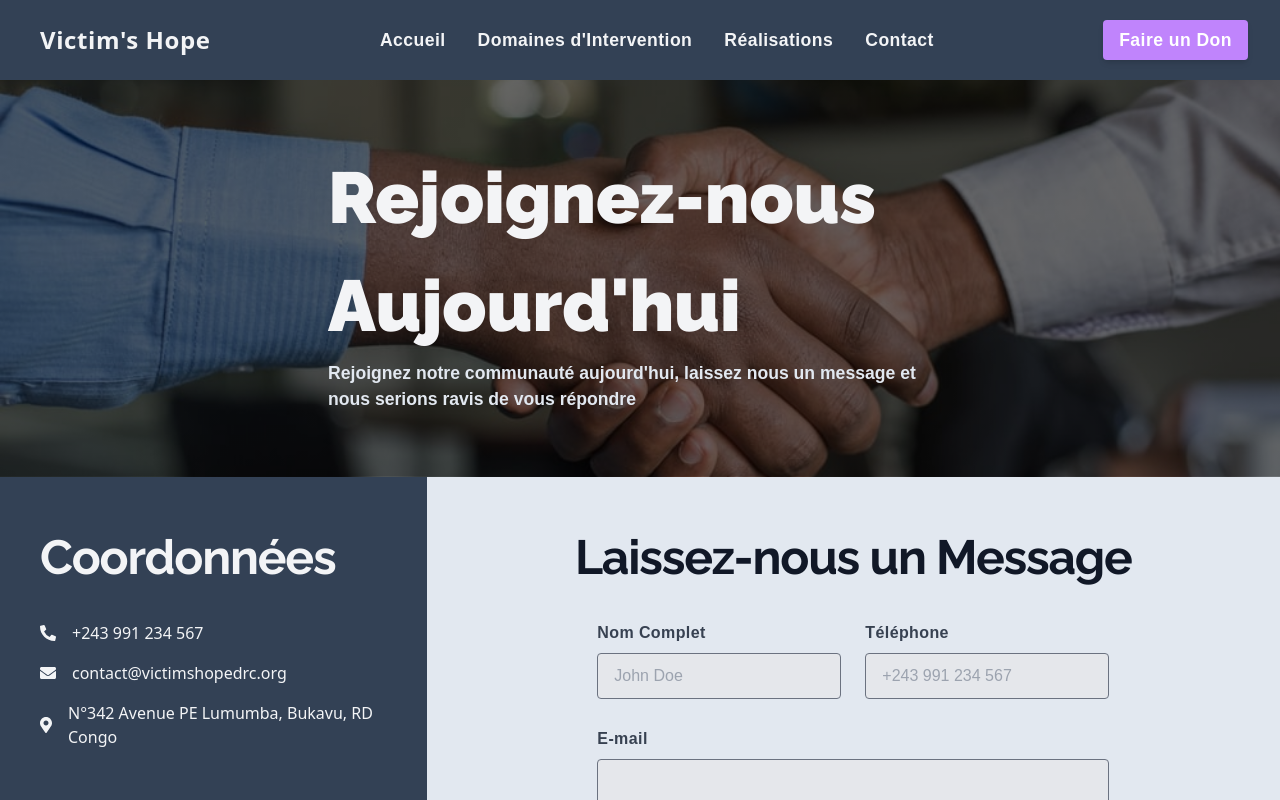
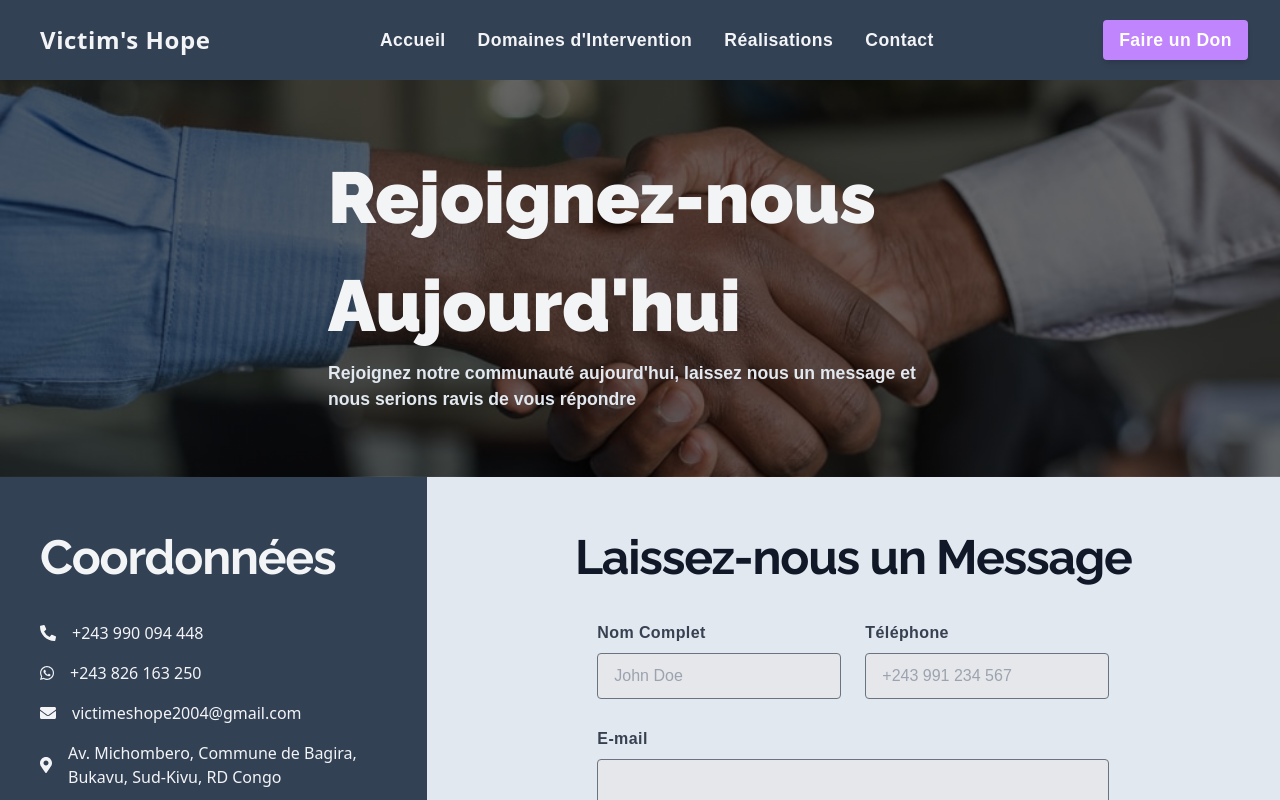
Before and after one commit to josumung999/victimshopedrc, a Next.js app: page /contact in a window 1280 px wide. Shown: the top 800 px of the page. Built offline with nearby package versions, Linux system fonts and the light colour scheme; a web font is replaced by a local one.

Commit message:
Adding real adresses to the contact page

```diff
--- a/components/Contact.jsx
+++ b/components/Contact.jsx
@@ -1,4 +1,4 @@
-import { faFacebook, faLinkedin, faTwitter } from "@fortawesome/free-brands-svg-icons"
+import { faFacebook, faLinkedin, faTwitter, faWhatsapp } from "@fortawesome/free-brands-svg-icons"
 
 const { faPhoneAlt, faEnvelope, faMapMarkerAlt } = require("@fortawesome/free-solid-svg-icons")
 const { FontAwesomeIcon } = require("@fortawesome/react-fontawesome")
@@ -17,19 +17,25 @@ const Contact = (props) => {
               <div className="inline-flex items-center mb-4">
                 <FontAwesomeIcon icon={faPhoneAlt} className="text-gray-100 dark:text-gray-300 mr-4 w-6 h-6" />
                 <span className="text-base text-gray-100 dark:text-gray-300">
-                  +243 991 234 567
+                  +243 990 094 448
+                </span>
+              </div>
+              <div className="inline-flex items-center mb-4">
+                <FontAwesomeIcon icon={faWhatsapp} className="text-gray-100 dark:text-gray-300 mr-4 w-6 h-6" />
+                <span className="text-base text-gray-100 dark:text-gray-300">
+                  +243 826 163 250
                 </span>
               </div>
               <div className="inline-flex items-center mb-4">
                 <FontAwesomeIcon icon={faEnvelope} className="text-gray-100 dark:text-gray-300 mr-4 w-6 h-6" />
                 <span className="text-base text-gray-100 dark:text-gray-300">
-                  contact@victimshopedrc.org
+                  victimeshope2004@gmail.com
                 </span>
               </div>
               <div className="inline-flex items-center mb-4">
                 <FontAwesomeIcon icon={faMapMarkerAlt} className="text-gray-100 dark:text-gray-300 mr-4 w-6 h-6" />
                 <span className="text-base text-gray-100 dark:text-gray-300">
-                  N°342 Avenue PE Lumumba, Bukavu, RD Congo
+                  Av. Michombero, Commune de Bagira, Bukavu, Sud-Kivu, RD Congo
                 </span>
               </div>
               <div className="py-6 px-16 inline-flex justify-between">
```
